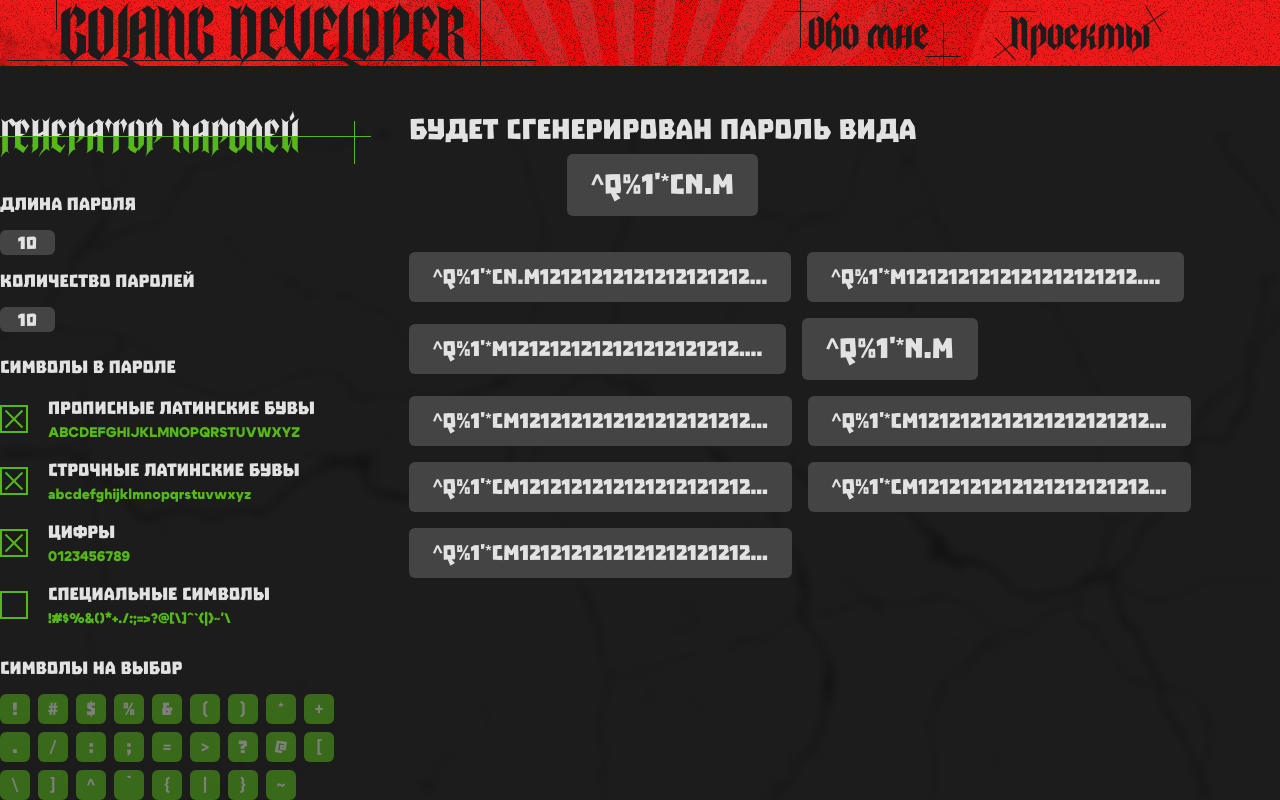
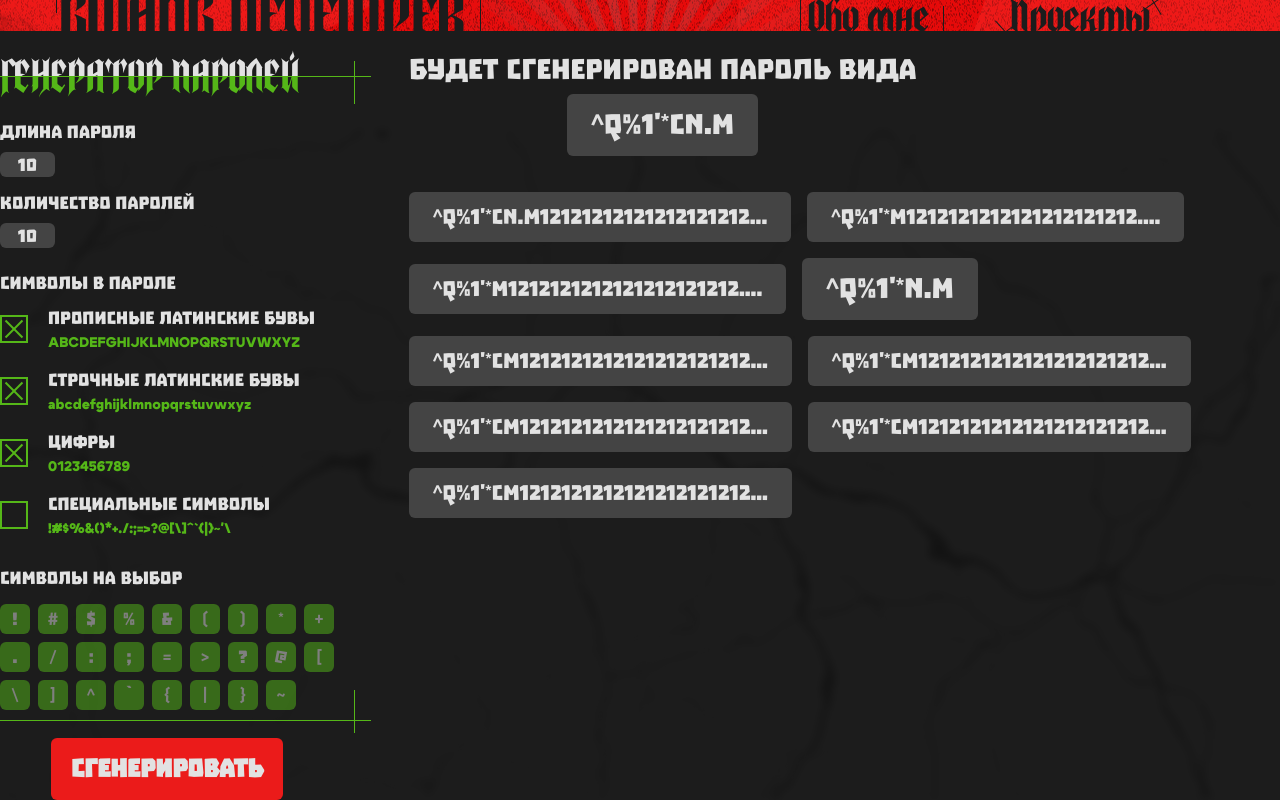
Before and after one commit to DEPTH-STRIDA/password-generator, a React (Vite) app in the folder front/: page / in a window 1280 px wide. Built offline with nearby package versions, Linux system fonts and the light colour scheme.

Commit message:
Body, button

```diff
--- a/front/src/Components/Body.tsx
+++ b/front/src/Components/Body.tsx
@@ -19,16 +19,24 @@ const Body: React.FC = () => {
     uppercase: true,
     lowercase: true,
     numbers: true,
-    special: false
+    special: false,
   });
 
   const [passwordLength, setPasswordLength] = useState(10);
   const [passwordCount, setPasswordCount] = useState(10);
   const [activeChars, setActiveChars] = useState<Set<string>>(
-    new Set([...SPECIAL_CHARS_ROW1, ...SPECIAL_CHARS_ROW2, ...SPECIAL_CHARS_ROW3])
+    new Set([
+      ...SPECIAL_CHARS_ROW1,
+      ...SPECIAL_CHARS_ROW2,
+      ...SPECIAL_CHARS_ROW3,
+    ])
   );
   const [savedActiveChars, setSavedActiveChars] = useState<Set<string>>(
-    new Set([...SPECIAL_CHARS_ROW1, ...SPECIAL_CHARS_ROW2, ...SPECIAL_CHARS_ROW3])
+    new Set([
+      ...SPECIAL_CHARS_ROW1,
+      ...SPECIAL_CHARS_ROW2,
+      ...SPECIAL_CHARS_ROW3,
+    ])
   );
   const [isWarningVisible, setIsWarningVisible] = useState(false);
 
@@ -65,16 +73,16 @@ const Body: React.FC = () => {
   };
 
   const handleSpecialCheckboxChange = () => {
-    setCheckboxStates(prev => ({
+    setCheckboxStates((prev) => ({
       ...prev,
-      special: !prev.special
+      special: !prev.special,
     }));
   };
 
   const handleCheckboxChange = (key: keyof typeof checkboxStates) => {
-    setCheckboxStates(prev => ({
+    setCheckboxStates((prev) => ({
       ...prev,
-      [key]: !prev[key]
+      [key]: !prev[key],
     }));
   };
 
@@ -93,7 +101,7 @@ const Body: React.FC = () => {
         }}
       />
 
-      <div className="flex justify-center items-start z-30 mt-[40px] gap-[75px] relative">
+      <div className="flex justify-center items-start z-30 mt-[15px] gap-[75px] relative">
         <div className="flex flex-col justify-center items-start relative">
           <div className="relative">
             <div className="absolute top-[50%] left-[-35px] w-[406px] h-[1px] bg-primary-green"></div>
@@ -107,10 +115,10 @@ const Body: React.FC = () => {
               Генератор паролей
             </h1>
           </div>
-          <p className="text-primary-white font-normal font-Troika text-[20px] mt-[23px]">
+          <p className="text-primary-white font-normal font-Troika text-[20px] mt-[11px]">
             ДЛИНА ПАРОЛЯ
           </p>
-          <div className="mt-[11px] relative">
+          <div className="mt-[5px] relative">
             <NumberInput
               value={passwordLength}
               onChange={setPasswordLength}
@@ -120,7 +128,7 @@ const Body: React.FC = () => {
           <p className="text-primary-white font-normal font-Troika text-[20px] mt-[11px]">
             КОЛИЧЕСТВО ПАРОЛЕЙ
           </p>
-          <div className="mt-[11px] relative">
+          <div className="mt-[5px] relative">
             <NumberInput
               value={passwordCount}
               onChange={setPasswordCount}
@@ -131,10 +139,10 @@ const Body: React.FC = () => {
             СИМВОЛЫ В ПАРОЛЕ
           </p>
 
-          <div className="flex flex-row justify-start items-center gap-[20px] mt-[11px]">
+          <div className="flex flex-row justify-start items-center gap-[20px] mt-[5px]">
             <CustomCheckbox
               checked={checkboxStates.uppercase}
-              onChange={() => handleCheckboxChange('uppercase')}
+              onChange={() => handleCheckboxChange("uppercase")}
             />
             <div className="flex flex-col justify-center items-start">
               <p className="text-primary-white font-normal font-Troika text-[20px] uppercase">
@@ -149,7 +157,7 @@ const Body: React.FC = () => {
           <div className="flex flex-row justify-start items-center gap-[20px] mt-[11px]">
             <CustomCheckbox
               checked={checkboxStates.lowercase}
-              onChange={() => handleCheckboxChange('lowercase')}
+              onChange={() => handleCheckboxChange("lowercase")}
             />
             <div className="flex flex-col justify-center items-start">
               <p className="text-primary-white font-normal font-Troika text-[20px] uppercase">
@@ -164,7 +172,7 @@ const Body: React.FC = () => {
           <div className="flex flex-row justify-start items-center gap-[20px] mt-[11px]">
             <CustomCheckbox
               checked={checkboxStates.numbers}
-              onChange={() => handleCheckboxChange('numbers')}
+              onChange={() => handleCheckboxChange("numbers")}
             />
             <div className="flex flex-col justify-center items-start">
               <p className="text-primary-white font-normal font-Troika text-[20px] uppercase">
@@ -182,8 +190,10 @@ const Body: React.FC = () => {
               onChange={handleSpecialCheckboxChange}
             />
             <div className="flex flex-col justify-center items-start">
-              <p className={`text-primary-white font-normal font-Troika text-[20px] uppercase
-                ${isWarningVisible ? 'animate-pulse text-primary-red' : ''}`}>
+              <p
+                className={`text-primary-white font-normal font-Troika text-[20px] uppercase
+                ${isWarningVisible ? "animate-pulse text-primary-red" : ""}`}
+              >
                 Специальные символы
               </p>
               <p className="text-primary-green font-Cydre font-black text-[14px] lowercase">
@@ -234,6 +244,20 @@ const Body: React.FC = () => {
               ))}
             </div>
           </div>
+
+          <div className="relative w-full">
+            <div className="absolute top-[10px] left-[-35px] w-[406px] h-[1px] bg-primary-green"></div>
+            <div className="absolute top-[-15px] left-[-21px] w-[1px] h-[43px] bg-primary-green"></div>
+            <div className="absolute top-[-20px] right-[-21px] w-[1px] h-[43px] bg-primary-green"></div>
+          </div>
+          <div className="flex justify-center items-center w-full">
+            <button
+              className="bg-primary-red text-primary-white font-Troika font-black
+          text-[28px] uppercase px-[20px] py-[10px]  rounded-[6px] mt-[28px]"
+            >
+              СГЕНЕРИРОВАТЬ
+            </button>
+          </div>
         </div>
         <div className="flex flex-col justify-center items-start">
           <div className="flex flex-col justify-center items-center">
```
